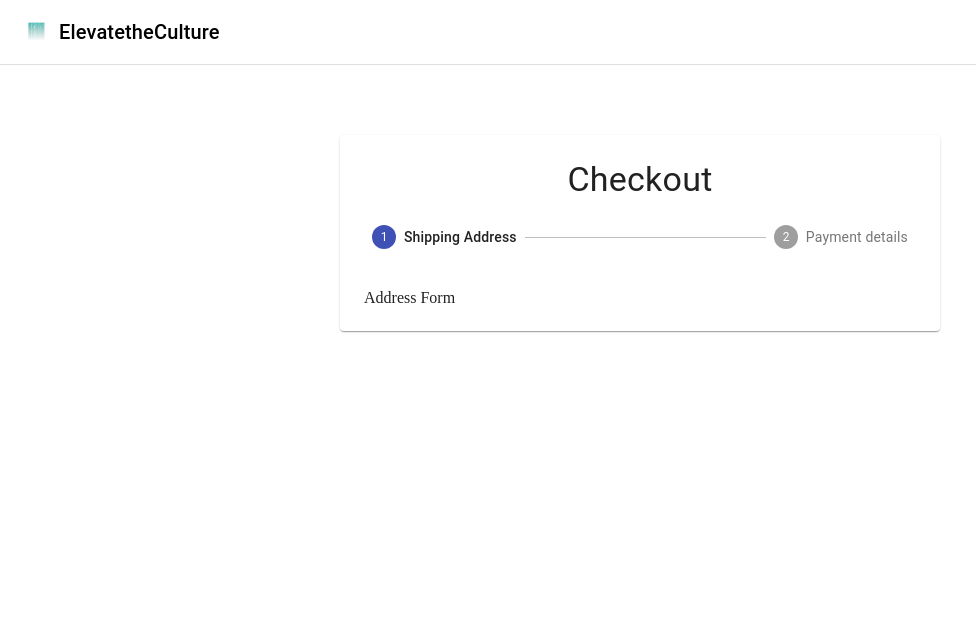
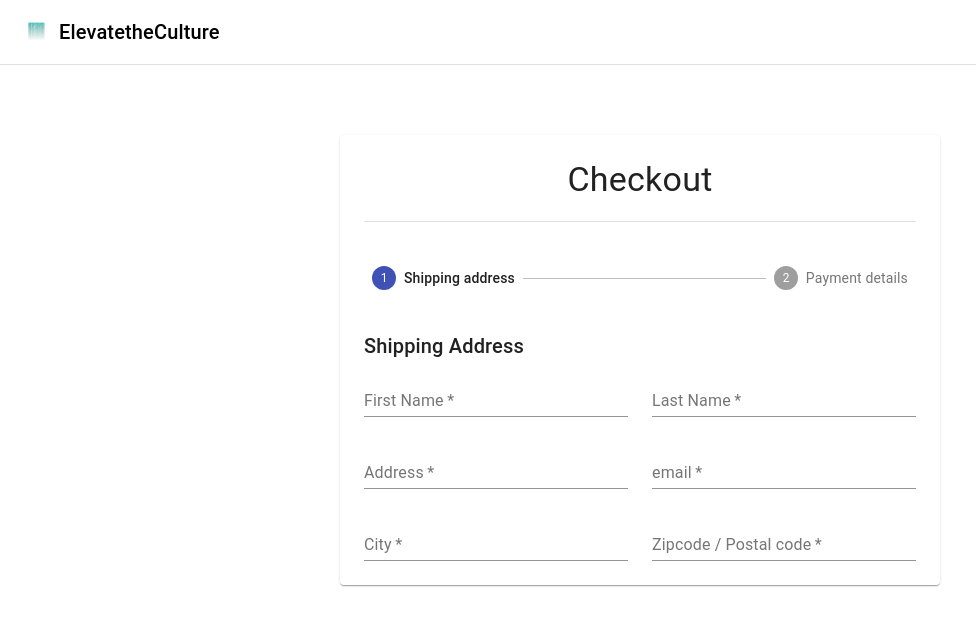
Before and after one commit to marcusedralin/ETC-Commerce-v2, a React (Create React App) app: page /checkout in a window 1280 px wide. Shown: the top 626 px of the page, without its empty margins (0-976 px from the left). Built offline with nearby package versions, Linux system fonts and the light colour scheme; no server answers.

Commit message:
Checkout/AddressForm/FormInput added

```diff
--- a/src/App.js
+++ b/src/App.js
@@ -64,7 +64,7 @@
                         />
                     </Route>
                     <Route exact path="/checkout">
-                        <Checkout />
+                        <Checkout cart={cart} />
                     </Route>
                 </Switch>
             </div>
--- a/src/components/CheckoutForm/AddressForm.jsx
+++ b/src/components/CheckoutForm/AddressForm.jsx
@@ -1,10 +1,66 @@
-import React from 'react'
+import React, { useState } from 'react'
+import { InputLabel, Select, MenuItem, Button, Grid, Typography } from '@material-ui/core';
+import { useForm, FormProvider } from 'react-hook-form';
+
+import { commerce } from '../../lib/commerce';
+
+import FormInput from './CustomTextField'
 
 const AddressForm = () => {
+    const [ shippingCountries, setShippingCountries ] = useState([]);
+    const [ shippingCountry, setShippingCountry ] = useState('');
+    const [ shippingSubdivisions, setShippingSubdivisions ] = useState([]);
+    const [ shippingSubdivision, setShippingSubdivision ] = useState('');
+    const [ shippingOptions, setShippingOptions ] = useState([]);
+    const [ shippingOption, setShippingOption ] = useState('');
+    const methods = useForm();
+
+    const fetchShippingCountries = async (checkoutTokenId) => {
+        const { countries } = await commerce.services.localeListShippingCountries(checkoutTokenId);
+
+        setShippingCountries(countries);
+    }
+
     return (
-        <div>
-            Address Form
-        </div>
+        <>
+            <Typography variant="h6" gutterBottom>Shipping Address</Typography>
+            <FormProvider {...methods}>
+                <form onSubmit=''>
+                    <Grid container spacing={3}>
+                        <FormInput required name='firstName' label='First Name' />
+                        <FormInput required name='lastName' label='Last Name' />
+                        <FormInput required name='address1' label='Address' />
+                        <FormInput required name='email' label='email' />
+                        <FormInput required name='city' label='City' />
+                        <FormInput required name='zip' label='Zipcode / Postal code' />
+                        {/* <Grid item xs={12} sm={6}>
+                            <InputLabel>Shipping Country</InputLabel>
+                            <Select value={} fullWidth onChange={}>
+                                <MenuItem key={} value={}>
+                                    Select Me
+                                </MenuItem>
+                            </Select>
+                        </Grid>
+                        <Grid item xs={12} sm={6}>
+                            <InputLabel>Shipping Subdivision</InputLabel>
+                            <Select value={} fullWidth onChange={}>
+                                <MenuItem key={} value={}>
+                                    Select Me
+                                </MenuItem>
+                            </Select>
+                        </Grid>
+                        <Grid item xs={12} sm={6}>
+                            <InputLabel>Shipping Options</InputLabel>
+                            <Select value={} fullWidth onChange={}>
+                                <MenuItem key={} value={}>
+                                    Select Me
+                                </MenuItem>
+                            </Select>
+                        </Grid> */}
+                    </Grid>
+                </form>
+            </FormProvider>
+        </>
     )
 }
 
--- a/src/components/CheckoutForm/Checkout/Checkout.jsx
+++ b/src/components/CheckoutForm/Checkout/Checkout.jsx
@@ -1,21 +1,39 @@
-import React, { useState } from 'react'
+import React, { useState, useEffect } from 'react'
 import { Paper, Stepper, Step, StepLabel, Typography, CircularProgress, Divider, Button } from '@material-ui/core';
 
+import { commerce } from '../../../lib/commerce';
 import useStyles from './styles';
 import AddressForm from '../AddressForm';
 import PaymentForm from '../PaymentForm';
 
-const steps = ['Shipping Address', 'Payment details'];
+const steps = ['Shipping address', 'Payment details'];
 
-const Checkout = () => {
+const Checkout = ({ cart }) => {
     const [activeStep, setActiveStep ] = useState(0);
+    const [checkoutToken, setCheckoutToken ] = useState(null);
     const classes = useStyles();
+
+    useEffect(() => {
+        const generateToken = async () => {
+            try {
+                const token = await commerce.checkout.generateToken(cart.id, { type: 'cart' })
+
+                console.log(token);
+
+                setCheckoutToken(token);
+            } catch (error) {
+
+            }
+        }
+
+        generateToken();
+    }, []);
 
     const Confirmation = () => (
         <div>
             Confirmation
         </div>
-    )
+    );
 
     const Form = () => activeStep === 0
         ? <AddressForm />
@@ -27,7 +45,8 @@
             <main className={classes.layout}>
                 <Paper className={classes.paper}>
                     <Typography variant="h4" align="center">Checkout</Typography>
-                    <Stepper activeStep={0} className={classes.stepper}>
+                    <Divider className={classes.divider} />
+                    <Stepper activeStep={activeStep} className={classes.stepper}>
                         {steps.map((step) => (
                             <Step key={step}>
                                 <StepLabel>{step}</StepLabel>
--- /dev/null
+++ b/src/components/CheckoutForm/CustomTextField.jsx
@@ -0,0 +1,25 @@
+import React from 'react';
+import { useFormContext, Controller } from 'react-hook-form';
+import { TextField, Grid } from '@material-ui/core';
+
+const FormInput = ( {name, label, required }) => {
+    const { control } = useFormContext();
+
+    return (
+        <Grid item xs={12} sm={6}>
+            <Controller
+                control={control}
+                name={name}
+                render = {({ field})=> (
+                    <TextField
+                        fullWidth
+                        label={label}
+                        required
+                    />
+            )}
+         />
+        </Grid>
+    )
+}
+
+export default FormInput;
```
